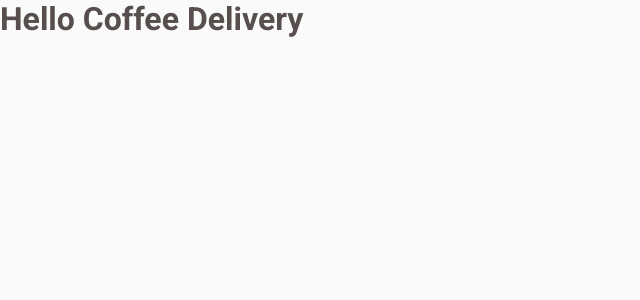
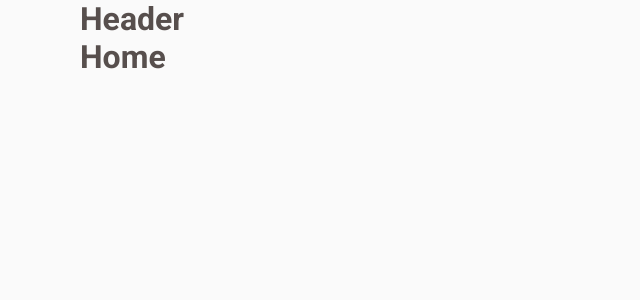
Before and after one commit to rgranvilla/CoffeeDelivery, a React (Vite) app: page / in a window 1280 px wide. Shown: the top 300 px of the page, without its empty margins (0-640 px from the left). Built offline with nearby package versions, Linux system fonts and the light colour scheme.

Commit message:
feat(coffee-delivery): using browser router

```diff
--- a/src/App.tsx
+++ b/src/App.tsx
@@ -1,11 +1,15 @@
+import { BrowserRouter } from 'react-router-dom';
 import { ThemeProvider } from 'styled-components';
+import { Router } from './Router';
 import { GlobalStyles } from './styles/global';
 import { defaultTheme } from './styles/themes/default';
 
 function App() {
   return (
     <ThemeProvider theme={defaultTheme}>
-      <h1>Hello Coffee Delivery</h1>
+      <BrowserRouter>
+        <Router />
+      </BrowserRouter>
       <GlobalStyles />
     </ThemeProvider>
   );
--- a/src/layouts/DefaultLayout/styles.ts
+++ b/src/layouts/DefaultLayout/styles.ts
@@ -1,12 +1,9 @@
 import styled from 'styled-components';
 
 export const LayoutContainer = styled.div`
-  max-width: 74rem;
-  height: calc(100vh - 10rem);
-  margin: 5rem auto;
-  padding: 2.5rem;
-
-  border-radius: 8px;
+  max-width: 70rem;
+  height: 100vh;
+  margin: 0 auto;
 
   display: flex;
   flex-direction: column;
```
